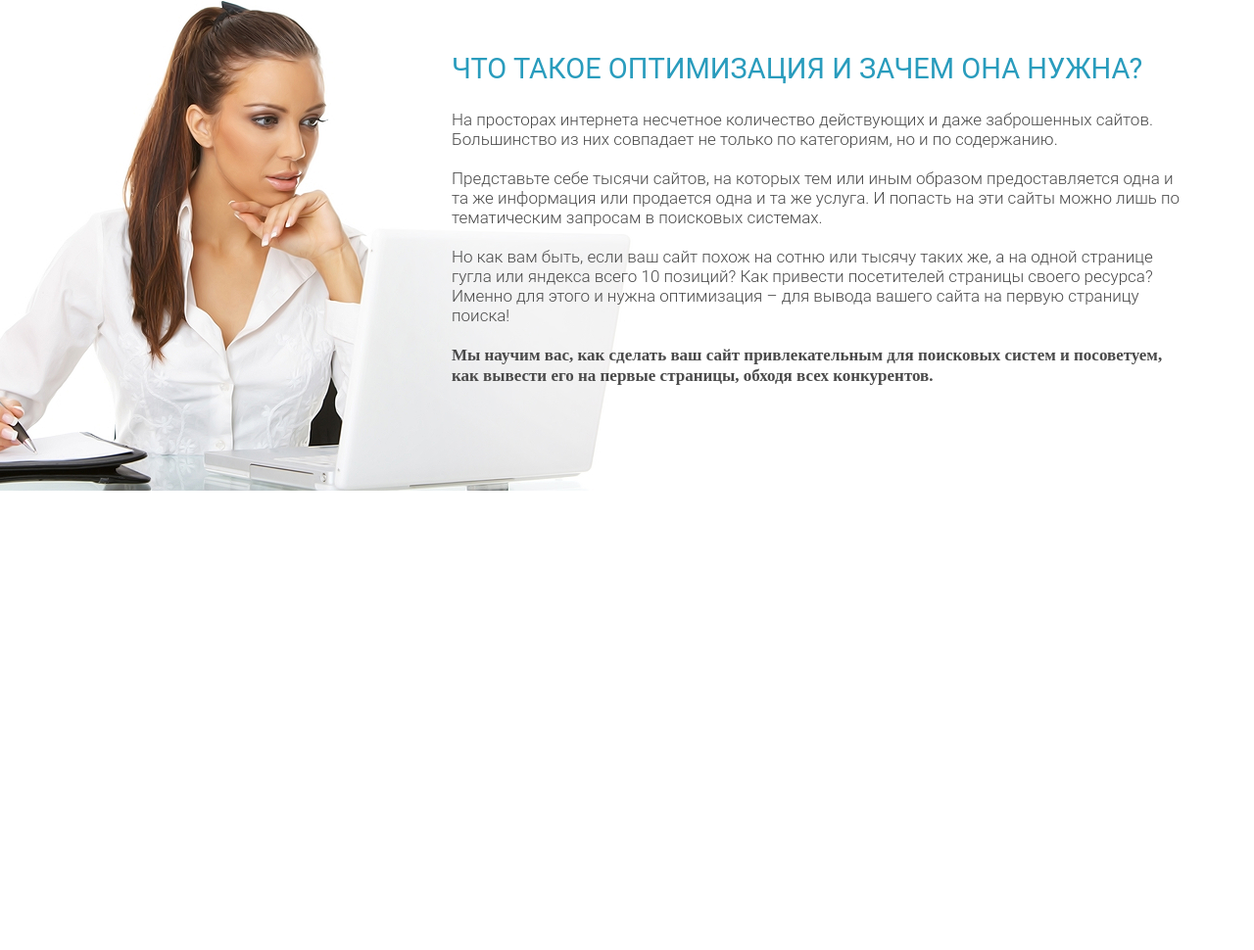
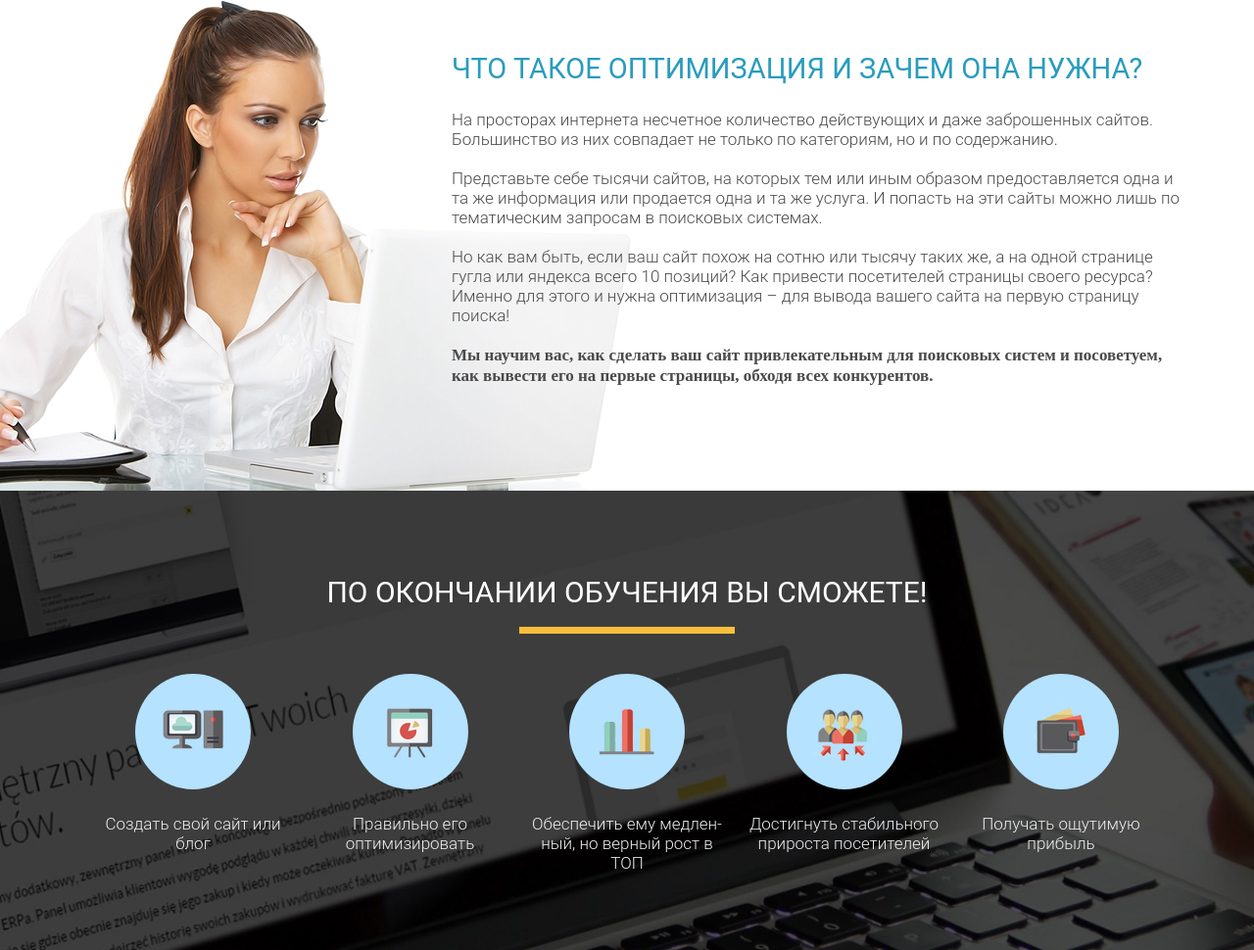
Before and after one commit to Albos37/petrichenko_site, a plain HTML site: page index.html in a window 1280 px wide. Shown: the part 1456-2426 px from the top of the page at 98% size. Before the commit the page ends 1957 px from the top, so only its background shows below. Drawn offline with Linux system fonts and the light colour scheme.

Commit message:
4th Finish

```diff
--- a/CSS/style.css
+++ b/CSS/style.css
@@ -117,7 +117,8 @@
   padding: 85px 0 75px;
 }
 
-.waiting .waiting_header {
+.waiting .waiting_header,
+.finish .finish_header {
   font-family: "Roboto";
   font-weight: 400;
   font-size: 30px;
@@ -126,7 +127,12 @@
   color: #252525;
 }
 
-.waiting .waiting_divider {
+.finish .finish_header {
+  color: #ffffff;
+}
+
+.waiting .waiting_divider,
+.finish .finish_divider {
   margin: 0 auto;
   margin-top: 18px;
   width: 220px;
@@ -201,3 +207,41 @@
   left: -240px;
   z-index: -1;
 }
+
+.finish {
+  min-height: 447px;
+  padding: 86px 95px 79px 95px;
+  background: url("../img/bg/second_bg.jpg") center center/cover no-repeat;
+}
+
+.finish .finish_wrapper {
+  margin-top: 41px;
+  display: flex;
+  justify-content: space-between;
+}
+
+.finish .finish_wrapper .finish_item {
+  width: 204px;
+}
+
+.finish .finish_wrapper .finish_item .finish_round {
+  display: flex;
+  justify-content: center;
+  align-items: center;
+  margin: 0 auto;
+  width: 118px;
+  height: 118px;
+  background: #b4e2ff;
+  border-radius: 100%;
+}
+
+.finish .finish_wrapper .finish_item .finish_descr {
+  margin-top: 25px;
+  text-align: center;
+  font-family: "Roboto";
+
+  font-weight: 300;
+  font-size: 17px;
+
+  color: #efefef;
+}
--- a/index.html
+++ b/index.html
@@ -106,9 +106,58 @@
           <span
             >Мы научим вас, как сделать ваш сайт привлекательным для поисковых
             систем и посоветуем, как вывести его на первые страницы, обходя всех
-            конкурентов.</span>
-            <img src="./img/bg/woman_bg.jpg" alt="woman" class="optimization_img">
+            конкурентов.</span
+          >
+          <img
+            src="./img/bg/woman_bg.jpg"
+            alt="woman"
+            class="optimization_img"
+          />
         </div>
+      </div>
+    </div>
+
+    <div class="finish">
+      <div class="conatainer">
+        <h2 class="finish_header">По окончании обучения Вы сможете!</h2>
+        <div class="finish_divider"></div>
+
+        <div class="finish_wrapper">
+          <div class="finish_item">
+            <div class="finish_round">
+              <img src="./img/finish/finish_icon_1.png" alt="1" class="finish_icon">
+            </div>
+            <div class="finish_descr">Создать свой сайт или блог</div>
+          </div>
+          <div class="finish_item">
+            <div class="finish_round">
+              <img src="./img/finish/finish_icon_2.png" alt="2" class="finish_icon">
+            </div>
+            <div class="finish_descr">Правильно его оптимизировать</div>
+          </div>
+          <div class="finish_item">
+            <div class="finish_round">
+              <img src="./img/finish/finish_icon_3.png" alt="3" class="finish_icon">
+            </div>
+            <div class="finish_descr">Обеспечить ему медлен-
+              ный, но верный рост в
+              ТОП</div>
+          </div>
+          <div class="finish_item">
+            <div class="finish_round">
+              <img src="./img/finish/finish_icon_4.png" alt="4" class="finish_icon">
+            </div>
+            <div class="finish_descr">Достигнуть стабильного прироста посетителей</div>
+          </div>
+          <div class="finish_item">
+            <div class="finish_round">
+              <img src="./img/finish/finish_icon_5.png" alt="5" class="finish_icon">
+            </div>
+            <div class="finish_descr">Получать ощутимую прибыль</div>
+          </div>
+        </div>
+
+
       </div>
     </div>
   </body>
```
Also changed, not shown: img/finish/finish_icon_1.png (added), img/finish/finish_icon_2.png (added), img/finish/finish_icon_3.png (added), img/finish/finish_icon_4.png (added), img/finish/finish_icon_5.png (added).
